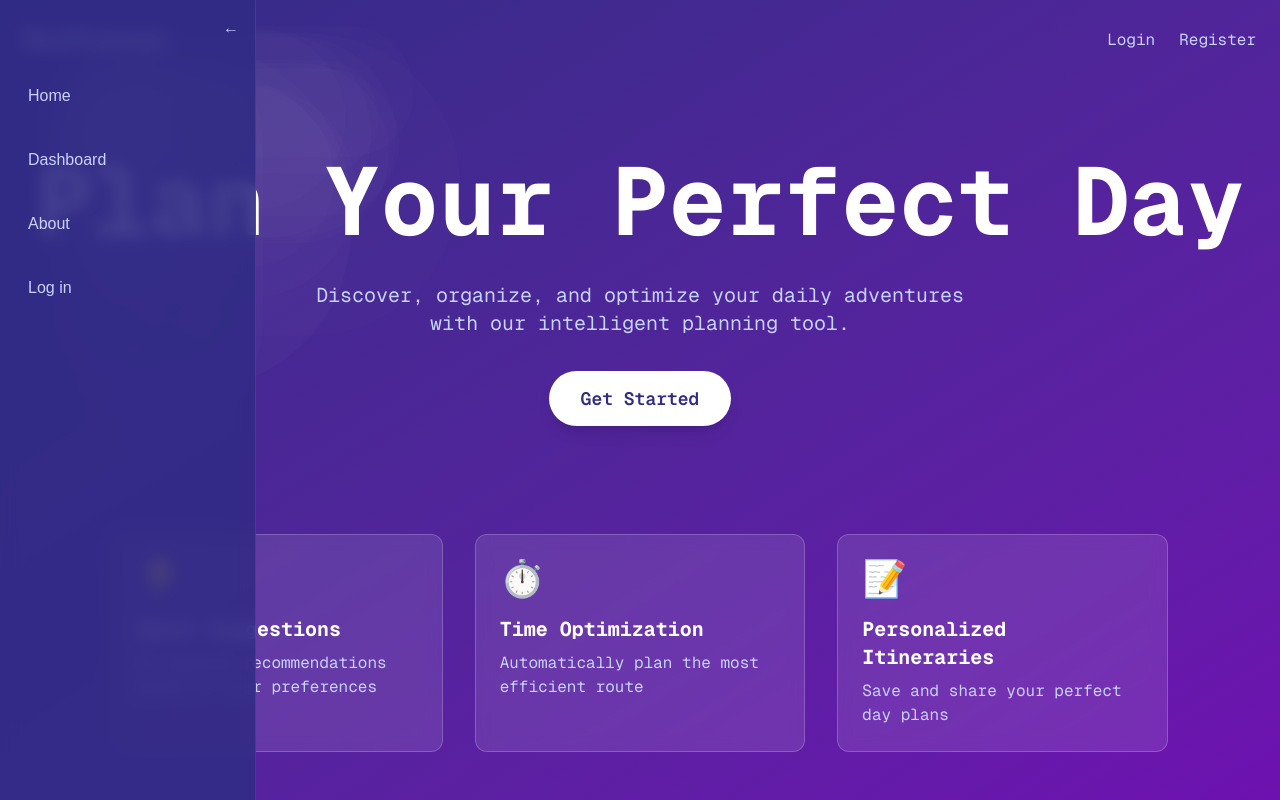
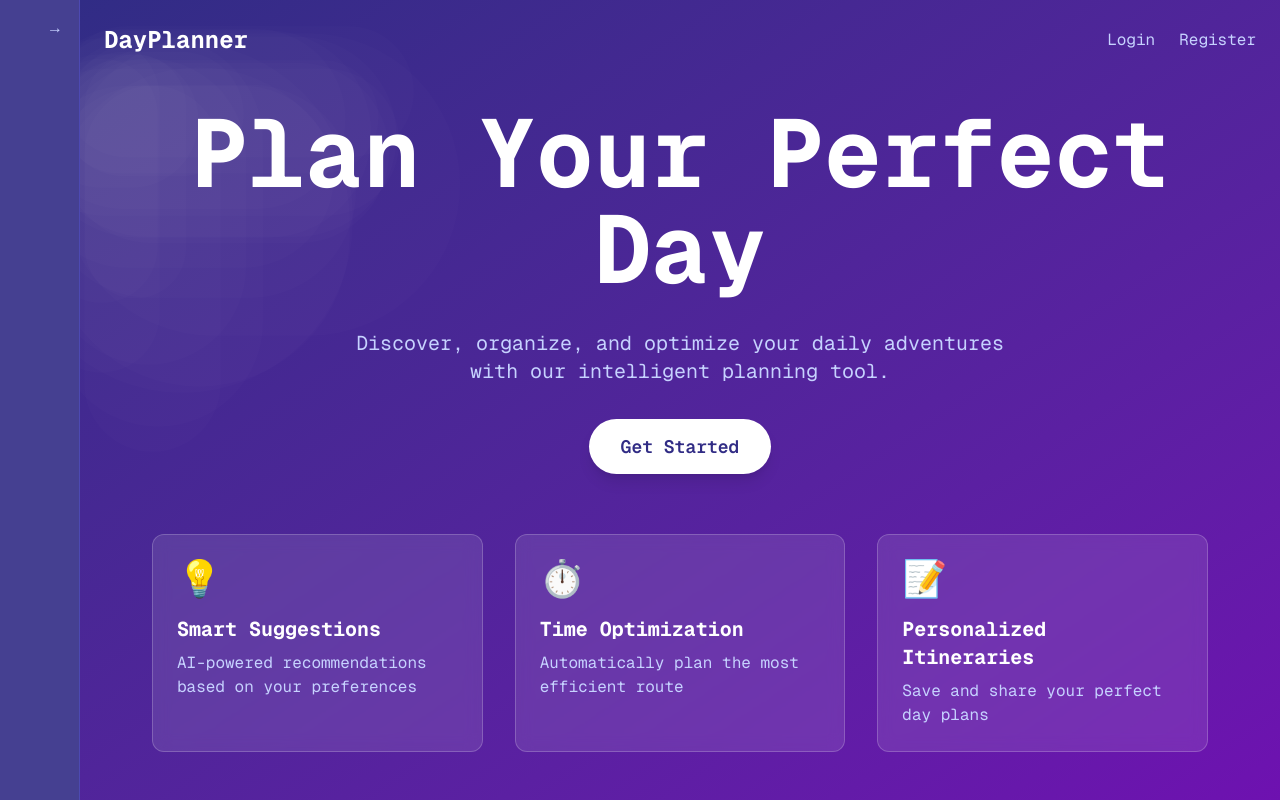
Before and after one commit to Likima/date-planner, a Next.js app: page / in a window 1280 px wide. Built offline with nearby package versions, Linux system fonts and the light colour scheme; no server answers.

Commit message:
fire animations

```diff
--- a/src/app/layout.tsx
+++ b/src/app/layout.tsx
@@ -34,8 +34,9 @@ export default function RootLayout({
           <LocationProvider>
             <PlaceProvider>
               <LocationInitializer />
-              <Header />
-              {children}
+              <Header>
+                {children}
+              </Header>
             </PlaceProvider>
           </LocationProvider>
         </AuthProvider>
--- a/src/components/header.tsx
+++ b/src/components/header.tsx
@@ -4,9 +4,9 @@ import Link from 'next/link'
 import { useState, useEffect } from 'react'
 import { useAuth } from '@/src/components/Context/authContext'
 
-export function Header(props: React.PropsWithChildren) {
+export function Header({ children }: React.PropsWithChildren) {
   const [isAuthenticated, setIsAuthenticated] = useState(false)
-  const [isCollapsed, setIsCollapsed] = useState(false)
+  const [isCollapsed, setIsCollapsed] = useState(true) // Start collapsed by default
   const { user, setUser } = useAuth()
 
   useEffect(() => {
@@ -26,17 +26,25 @@ export function Header(props: React.PropsWithChildren) {
         return res.json()
       })
       .then(data => {
-        console.log(data)
         setIsAuthenticated(true)
-        setUser(data.username) // Make sure this sets a string, not an object
+        setUser(data.username)
       })
       .catch(() => setIsAuthenticated(false))
   }
 
   return (
+    <div className="relative">
+      {/* Blur overlay when sidebar is expanded */}
+      <div
+        className={`fixed inset-0 bg-black/10 backdrop-blur-sm z-40 transition-opacity duration-300 ${isCollapsed ? 'opacity-0 pointer-events-none' : 'opacity-100'
+          }`}
+        onClick={() => setIsCollapsed(true)}
+      />
+
+      {/* Sidebar */}
       <div className={`fixed h-screen flex flex-col transition-all duration-300 ${isCollapsed ? 'w-20' : 'w-64'
         } bg-indigo-900/90 backdrop-blur-sm border-r border-indigo-500/30 z-50`}>
-      {/* Collapse button */}
+        {/* Collapse button - always visible */}
         <button
           onClick={() => setIsCollapsed(!isCollapsed)}
           className="p-4 text-indigo-200 hover:text-white self-end"
@@ -46,25 +54,40 @@ export function Header(props: React.PropsWithChildren) {
 
         {/* Navigation links */}
         <nav className="flex-1 flex flex-col space-y-4 p-4">
-        <Link href="/home" className="flex items-center p-3 rounded-lg hover:bg-indigo-800/50 transition-colors text-indigo-200 hover:text-white">
-          {!isCollapsed && 'Home'}
+          <Link
+            href="/home"
+            className="flex items-center p-3 rounded-lg hover:bg-indigo-800/50 transition-colors text-indigo-200 hover:text-white"
+          >
+            <span className={isCollapsed ? 'hidden' : 'block'}>Home</span>
           </Link>
 
-        <Link href="/Dashboard" className="flex items-center p-3 rounded-lg hover:bg-indigo-800/50 transition-colors text-indigo-200 hover:text-white">
-          {!isCollapsed && 'Dashboard'}
+          <Link
+            href="/Dashboard"
+            className="flex items-center p-3 rounded-lg hover:bg-indigo-800/50 transition-colors text-indigo-200 hover:text-white"
+          >
+            <span className={isCollapsed ? 'hidden' : 'block'}>Dashboard</span>
           </Link>
 
-        <Link href="/About" className="flex items-center p-3 rounded-lg hover:bg-indigo-800/50 transition-colors text-indigo-200 hover:text-white">
-          {!isCollapsed && 'About'}
+          <Link
+            href="/About"
+            className="flex items-center p-3 rounded-lg hover:bg-indigo-800/50 transition-colors text-indigo-200 hover:text-white"
+          >
+            <span className={isCollapsed ? 'hidden' : 'block'}>About</span>
           </Link>
 
           {user ? (
-          <Link href="/profile" className="flex items-center p-3 rounded-lg hover:bg-indigo-800/50 transition-colors text-indigo-200 hover:text-white">
-            {!isCollapsed && 'Profile'}
+            <Link
+              href="/profile"
+              className="flex items-center p-3 rounded-lg hover:bg-indigo-800/50 transition-colors text-indigo-200 hover:text-white"
+            >
+              <span className={isCollapsed ? 'hidden' : 'block'}>Profile</span>
             </Link>
           ) : (
-          <Link href="/login" className="flex items-center p-3 rounded-lg hover:bg-indigo-800/50 transition-colors text-indigo-200 hover:text-white">
-            {!isCollapsed && 'Log in'}
+            <Link
+              href="/login"
+              className="flex items-center p-3 rounded-lg hover:bg-indigo-800/50 transition-colors text-indigo-200 hover:text-white"
+            >
+              <span className={isCollapsed ? 'hidden' : 'block'}>Log in</span>
             </Link>
           )}
         </nav>
@@ -76,5 +99,12 @@ export function Header(props: React.PropsWithChildren) {
           </div>
         )}
       </div>
+
+      {/* Main content */}
+      <div className={`transition-all duration-300 ${isCollapsed ? 'ml-20' : 'ml-64'
+        } ${!isCollapsed ? 'blur-sm' : ''}`}>
+        {children}
+      </div>
+    </div>
   )
 }
```
Lines whose indentation alone changed are shown as unchanged.
